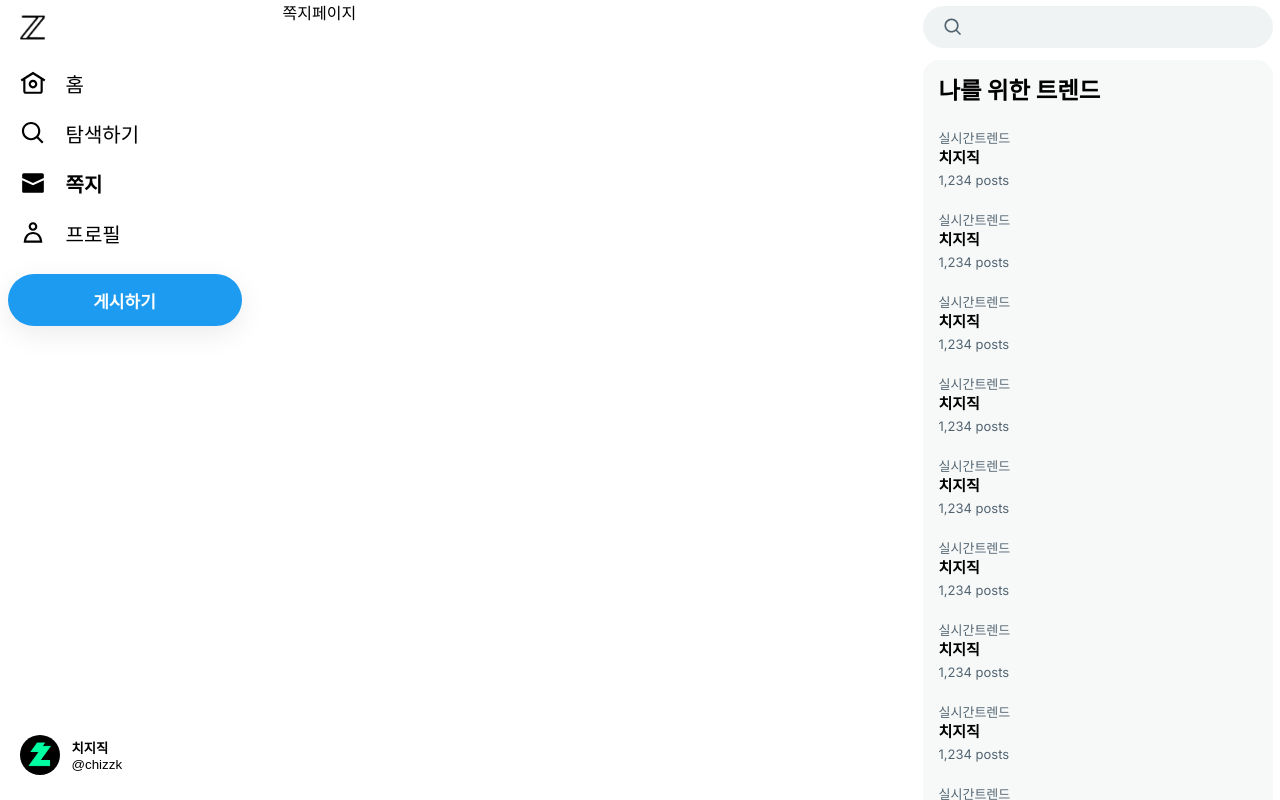
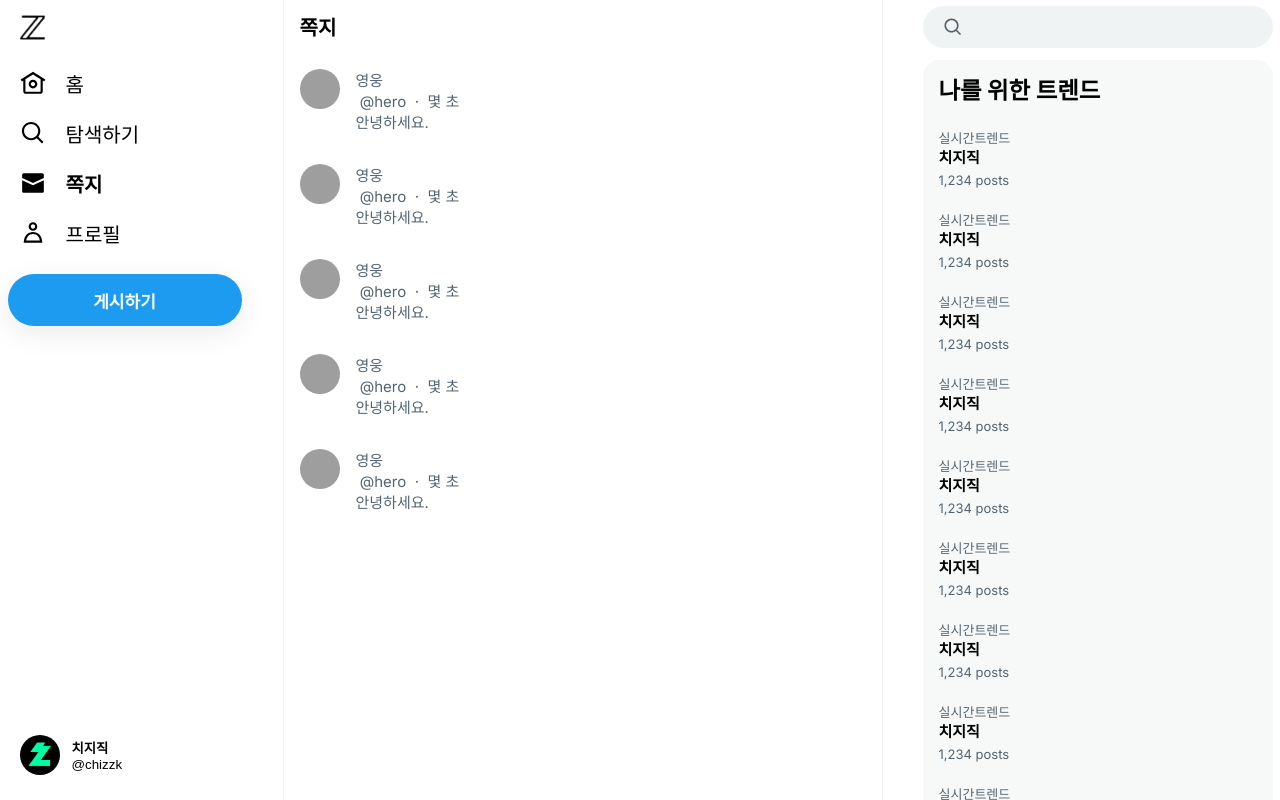
Before and after one commit to ihj0906/x-com, a Next.js app: page /messages in a window 1280 px wide. Built offline with nearby package versions, Linux system fonts and the light colour scheme; grey boxes are pictures that could not be loaded.

Commit message:
message update

```diff
--- /dev/null
+++ b/src/app/(afterLogin)/messages/[room]/chatRoom.module.css
@@ -0,0 +1,80 @@
+.main {
+    width: 600px;
+    min-height: 100dvh;
+    border-color: rgb(239, 243, 244);
+    border-right-width: 1px;
+    border-left-width: 1px;
+    border-left-style: solid;
+    border-right-style: solid;
+    display: flex;
+    flex-direction: column;
+    align-items: stretch;
+    padding: 0 16px;
+}
+
+.header {
+    height: 54px;
+    display: flex;
+    align-items: center;
+}
+.header h2 {
+    margin-left: 40px;
+    font-size: 20px;
+}
+.userInfo {
+    padding: 20px 16px 60px;
+    display: flex;
+    align-items: center;
+    flex-direction: column;
+    transition-property: background-color;
+    transition-duration: 0.2s;
+    border-color: rgb(239, 243, 244);
+    cursor: pointer;
+    border-bottom: 1px solid rgb(239, 243, 244);
+    margin-bottom: 20px;
+}
+.userInfo:hover {
+    background-color: rgba(0, 0, 0, 0.03);
+}
+.userInfo img {
+    width: 64px;
+    height: 64px;
+    border-radius: 50%;
+}
+.message {
+    padding-bottom: 24px;
+}
+.content {
+    line-height: 20px;
+    padding: 12px 16px;
+    font-size: 15px;
+}
+.myMessage {
+    display: flex;
+    flex-direction: column;
+    align-items: flex-end;
+}
+.myMessage .content {
+    background-color: #0083eb;
+    border-top-left-radius: 22px;
+    border-top-right-radius: 22px;
+    border-bottom-left-radius: 22px;
+    color: white;
+}
+.yourMessage {
+    display: flex;
+    flex-direction: column;
+    align-items: flex-start;
+}
+.yourMessage .content {
+    background-color: #eff3f4;
+    border-top-left-radius: 22px;
+    border-top-right-radius: 22px;
+    border-bottom-right-radius: 22px;
+    color: black;
+}
+.date {
+    margin-top: 8px;
+    color: #536471;
+    font-size: 13px;
+}
--- /dev/null
+++ b/src/app/(afterLogin)/messages/_component/Room.tsx
@@ -0,0 +1,46 @@
+'use client';
+import { faker } from '@faker-js/faker';
+import style from '@/app/(afterLogin)/messages/message.module.css';
+import dayjs from 'dayjs';
+import { useRouter } from 'next/navigation';
+import relativeTime from 'dayjs/plugin/relativeTime';
+import 'dayjs/locale/ko';
+
+dayjs.locale('ko');
+dayjs.extend(relativeTime);
+
+export default function Room() {
+    const router = useRouter();
+    const user = {
+        id: 'hero',
+        nickname: '영웅',
+        Messages: [
+            { roomId: 123, content: '안녕하세요.', createdAt: new Date() },
+            { roomId: 123, content: '안녕하세요.', createdAt: new Date() },
+        ],
+    };
+
+    const onClick = () => {
+        router.push(`/messages/${user.Messages.at(-1)?.roomId}`);
+    };
+    return (
+        <div className={style.room} onClick={onClick}>
+            <div className={style.roomUserImage}>
+                <img src={faker.image.avatar()} alt="" />
+            </div>
+            <div className={style.roomChatInfo}>
+                <div className={style.roomUserInfo}>
+                    <p>{user.nickname}</p>
+                    &nbsp;
+                    <span>@{user.id}</span>&nbsp; · &nbsp;
+                    <span>
+                        {dayjs(user.Messages?.at(-1)?.createdAt).fromNow(true)}
+                    </span>
+                </div>
+                <div className={style.roomLastChat}>
+                    {user.Messages?.at(-1)?.content}
+                </div>
+            </div>
+        </div>
+    );
+}
--- /dev/null
+++ b/src/app/(afterLogin)/messages/message.module.css
@@ -0,0 +1,55 @@
+.main {
+    width: 600px;
+    min-height: 100dvh;
+    border-color: rgb(239, 243, 244);
+    border-right-width: 1px;
+    border-left-width: 1px;
+    border-left-style: solid;
+    border-right-style: solid;
+    display: flex;
+    flex-direction: column;
+    align-items: stretch;
+}
+
+.header {
+    height: 53px;
+    display: flex;
+    align-items: center;
+    padding: 0 16px;
+}
+
+.header h3 {
+    font-weight: bold;
+    font-size: 20px;
+}
+
+.room {
+    padding: 16px;
+    display: flex;
+    flex-direction: row;
+    transition-property: background-color;
+    transition-duration: 0.2s;
+    border-color: rgb(239, 243, 244);
+    cursor: pointer;
+}
+.room:hover {
+    background-color: rgba(0, 0, 0, 0.03);
+}
+
+.roomUserImage,
+.roomUserImage img {
+    width: 40px;
+    height: 40px;
+    border-radius: 50%;
+    margin-right: 16px;
+}
+
+.roomChatInfo {
+    display: flex;
+    flex-direction: column;
+    color: #536471;
+    font-size: 15px;
+}
+.roomChatInfo b {
+    color: black;
+}
--- a/src/app/(afterLogin)/messages/page.tsx
+++ b/src/app/(afterLogin)/messages/page.tsx
@@ -1,5 +1,17 @@
-import Image from 'next/image';
+import style from './message.module.css';
+import Room from './_component/Room';
 
 export default function Home() {
-    return <main>쪽지페이지</main>;
+    return (
+        <main className={style.main}>
+            <div className={style.header}>
+                <h3>쪽지</h3>
+            </div>
+            <Room />
+            <Room />
+            <Room />
+            <Room />
+            <Room />
+        </main>
+    );
 }
```
Also changed, not shown: src/app/(afterLogin)/messages/[room]/page.tsx (added, +85 -0 lines).
